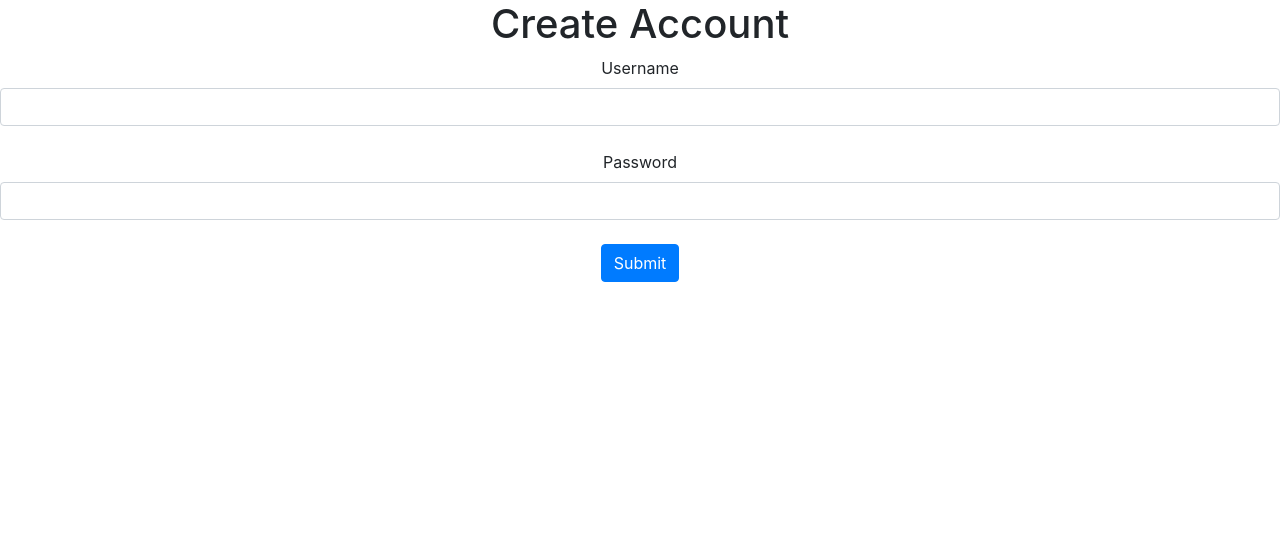
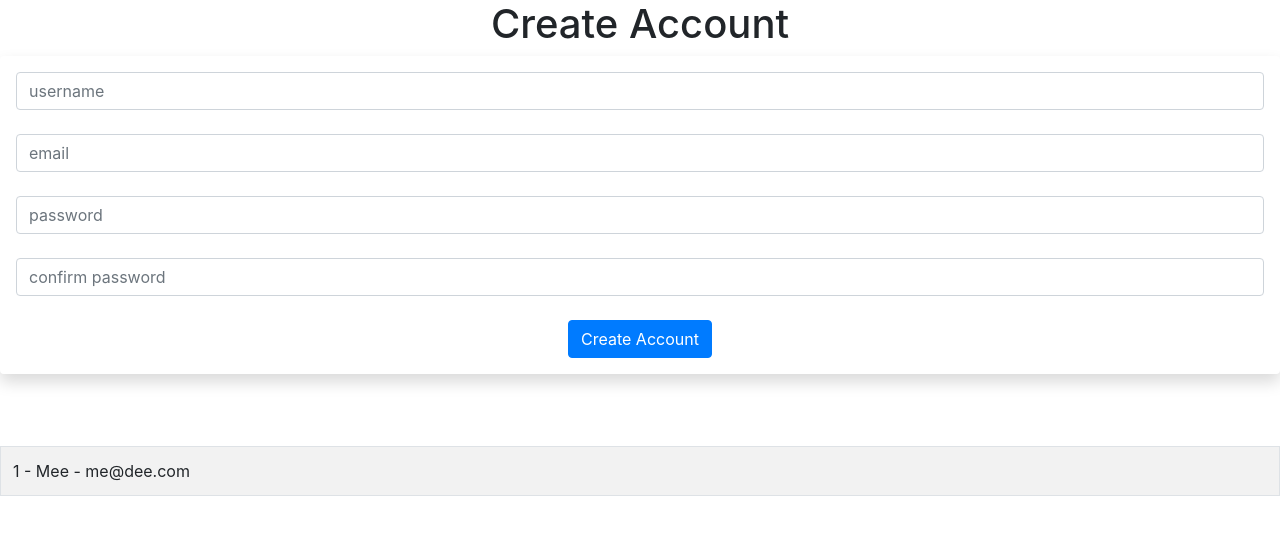
Before and after one commit to Deeskii/flask-bash, a Flask app: page /user/create in a window 1280 px wide. Shown: the part 56-591 px from the top of the page. Run offline with Flask 2, Linux system fonts and the light colour scheme; data comes from the database, SQL or seed files in the repository; both versions use the stored data as it was after the commit.

Commit message:
DB Setup

```diff
--- a/app.py
+++ b/app.py
@@ -1,34 +1,65 @@
-from flask import Flask, render_template, request, redirect, url_for
+from flask import Flask, render_template, request, redirect, url_for, flash
 from flask_wtf import FlaskForm
-from wtforms import StringField, SubmitField
-from wtforms.validators import DataRequired
+from wtforms import StringField, SubmitField, PasswordField
+from wtforms.validators import DataRequired, Length, EqualTo, ValidationError
+from flask_sqlalchemy import SQLAlchemy
+from datetime import datetime
 
 app = Flask(__name__)
+
+#Add Database
+app.config['SQLALCHEMY_DATABASE_URI'] = 'sqlite:///users.db'
+
+#initialize Database
+db = SQLAlchemy(app)
+
+#CREATE MODEL
+class Users(db.Model):
+    id = db.Column(db.Integer, primary_key=True)
+    username = db.Column(db.String(100), nullable=False, unique=True)
+    email = db.Column(db.String(100), nullable=False, unique=True)
+    password = db.Column(db.String(100), nullable=False)
+    created_at = db.Column(db.DateTime, default=datetime.utcnow)
+
+    #Create String
+    def __repr__(self):
+        return '<Name %r>' % self.name
+
+#Secret
 app.config['SECRET_KEY'] = "lkjhgfdsa!3"
 
 # Create a Form Class
-class CreateUserForm(FlaskForm):
-    username = StringField("Username", validators=[DataRequired()])
-    password = StringField("Password", validators=[DataRequired()])
+class LoginForm(FlaskForm):
+    username = StringField("Username", validators=[DataRequired(), Length(min=3)])
+    password = PasswordField("Password", validators=[DataRequired(), Length(min=4)])
     submit = SubmitField("Submit")
 
+class CreateUserForm(FlaskForm):
+    username = StringField("Username", validators=[DataRequired(), Length(min=3)])
+    email = StringField("Email", validators=[DataRequired(), Length(min=8)])
+    password = PasswordField("Password", validators=[DataRequired(), Length(min=4)])
+    confirm_password = PasswordField(
+    label=('Confirm Password'),
+    validators=[DataRequired(message='*Required'),
+    EqualTo('password', message='Both password fields must be equal!')])
+    create_account = SubmitField("Create Account")
 
 @app.route('/', methods = ['GET', 'POST'])
 def index():
     return render_template('index.html')
 
 # localhost:5000/user/john
-@app.route('/user/<username>',  methods =['GET'])
+@app.route('/user/<username>',  methods =['GET', 'POST'])
 def user(username):
+
     #TO DO
     # SELECT * users where id
-    dee = "whatever hoe"
-    return render_template('user.html', username=username, dee=dee)
+    return render_template('user.html', username=username)
 
 @app.route('/bash/<id>',  methods = ['GET', 'POST'])
 def bash(id):
     bash = 'This is my first bash'
-    bash_title = "You ain't shit"
+    bash_title = "Nothing but a Title"
     username = "Daddy Yankee"
     return render_template('bash.html', bash_id=id, bash=bash, bash_title=bash_title, username=username)
 
@@ -47,30 +78,56 @@ def login():
     username = None
     password = None
 
-    form = CreateUserForm()
-
-    if form.validate_on_submit():
+    form = LoginForm()
+    if request.method == 'POST':
+        if form.validate_on_submit():
+            username = form.username.data
+            password = form.password.data
+            return redirect(url_for('user', username=username, password=password))
+        else:
+            return render_template('login.html', form=form)
+    elif request.method == 'GET':
         username = form.username.data
         password = form.password.data
-        form.username = ''
 
-    return render_template('login.html', username=username, form=form, password=password)
+        return render_template('login.html', username=username, form=form, password=password)
+    else:
+        return flash("Something went wrong!")
 
 @app.route('/user/create', methods = ['GET', 'POST'])
 def create_user():
     username = None
     password = None
+    email = None
+    create = True
     form = CreateUserForm()
 
     if request.method ==  'POST':
-        username = form.username.data
-        password = form.password.data
-        form.username = ''
-        return redirect(url_for('user', username=username))
+        if form.validate_on_submit():
+            user = Users.query.filter_by(username=form.username.data).first()
+            if user is None:
+                user =Users(username=form.username.data, password=form.password.data,
+                    email=form.email.data)
+                db.session.add(user)
+                db.session.commit()
+            username = form.username.data
+            email = form.email.data
+            password = form.password.data
+            confirm_password = form.confirm_password.data
+            flash("User added successfully")
+            return redirect(url_for('user', username=username, password=password, confirm_password=confirm_password,email=email, our_users=our_users))
+        else:
+            flash(form.errors.items())
+            return render_template('create-user.html',form=form)
     elif request.method == 'GET':
         user_name = form.username.data
         password = form.password.data
+        our_users = Users.query.order_by(Users.created_at)
 
-        return render_template('create-user.html', form=form)
+        return render_template('create-user.html', form=form, create=True, our_users=our_users)
     else:
         return "Something went wrong"
+
+def get_db_connection():
+    con = ""
+    return con
--- a/templates/base.html
+++ b/templates/base.html
@@ -7,6 +7,8 @@
 
     <!-- Bootstrap CSS -->
     <link rel="stylesheet" href="https://cdn.jsdelivr.net/npm/bootstrap@4.6.1/dist/css/bootstrap.min.css" integrity="sha384-zCbKRCUGaJDkqS1kPbPd7TveP5iyJE0EjAuZQTgFLD2ylzuqKfdKlfG/eSrtxUkn" crossorigin="anonymous">
+
+    <link href="{{ url_for('static', filename='css/style.css') }}" rel="stylesheet">
 
     <title>B-M-W</title>
   </head>
--- a/templates/create-user.html
+++ b/templates/create-user.html
@@ -1,28 +1,49 @@
 {% extends 'base.html'%}
-
 <br/>
 {% block content %}
+	{% for message in get_flashed_messages() %}
+		{% for field, errors in form.errors.items() %}
+			<div class="alert alert-danger alert-dismissible fade show" role="alert">
+
+				<!-- <strong>{{ message }}</strong> -->
+				{{ ', '.join(errors) }}
+				<button type="button" class="close" data-dismiss="alert" aria-label="Close">
+				<span aria-hidden="true">&times;</span>
+				</button>
+			</div>
+		{% endfor %}
+	{% endfor %}
 	<center>
-		<h1>Create Account</h1>
-
+	<h1>Create Account</h1>
+	<div class="shadow p-3 mb-5 bg-body rounded">
 		<form method="POST">
-			{{ form.username.label(
-				class="form-label"
-			)}}
+			{{ form.csrf_token() }}
 			{{ form.username(
-				class="form-control"
+			class="form-control", placeholder="username"
 			) }}
 			<br/>
-			{{ form.password.label(
-				class="form-label"
-			) }}
-			{{ form.password(
-				class="form-control"
+			{{ form.email(
+			class="form-control", placeholder="email"
 			) }}
 			<br/>
-			{{ form.submit(
-				class="btn btn-primary"
+			{{ form.password(
+			class="form-control", placeholder="password"
+			) }}
+			<br/>
+			{{ form.confirm_password(class="form-control", placeholder="confirm password") }}
+			<br/>
+			{{ form.create_account(
+			class="btn btn-primary"
 			) }}
 		</form>
+	</div>
+	<br/>
+	<table class="table table-hover table-bordered table-striped">
+	{% for our_user in our_users %}
+	<tr>
+		<td>{{ our_user.id }} - {{ our_user.username }} - {{ our_user.email }}</td>
+	</tr>
+	{% endfor %}
+</table>
 	</center>
 {% endblock %}
```
Also changed, not shown: templates/login.html (+48 -2 lines), templates/user.html (+10 -1 lines), static/css/style.css (added), users.db (added), 1 other file.
